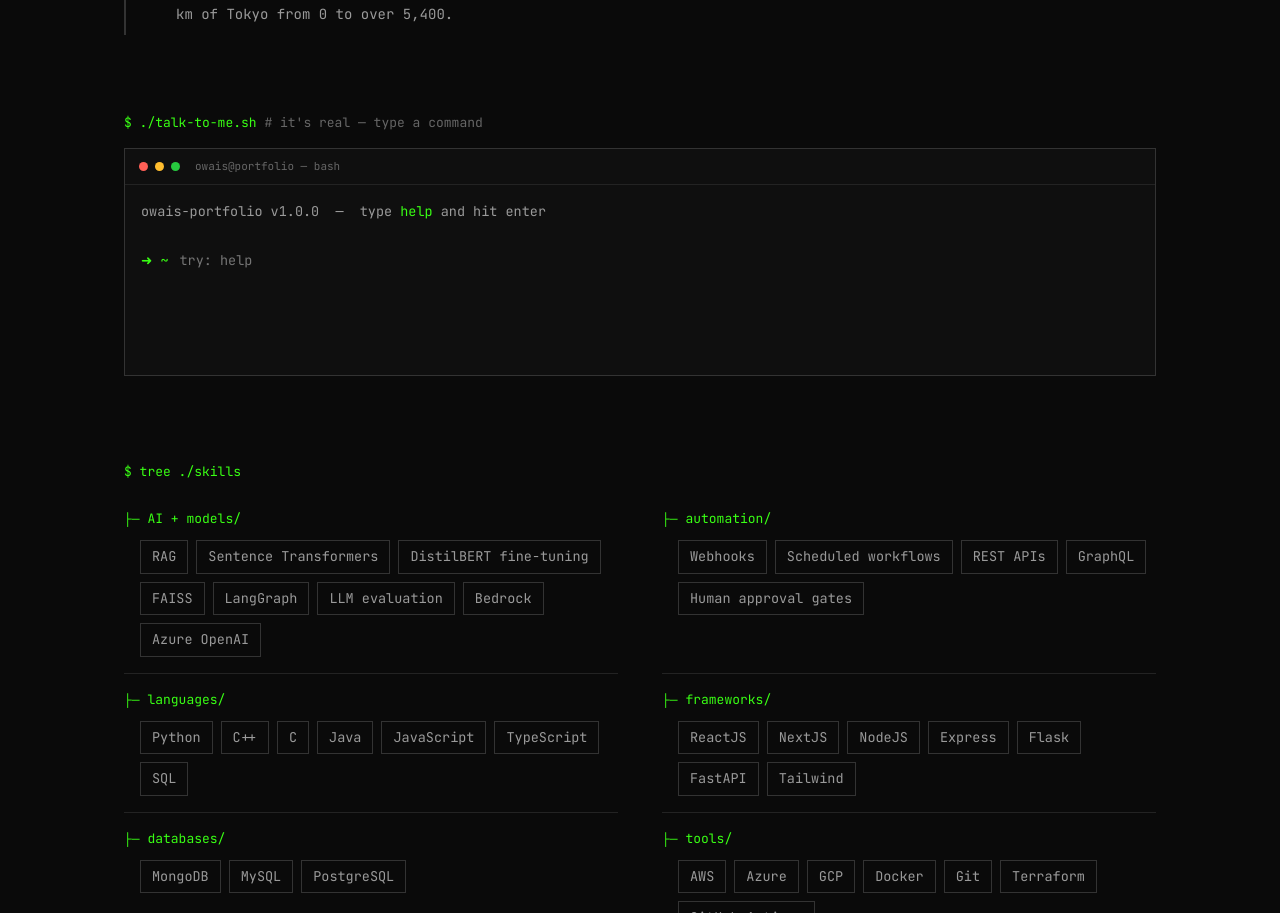
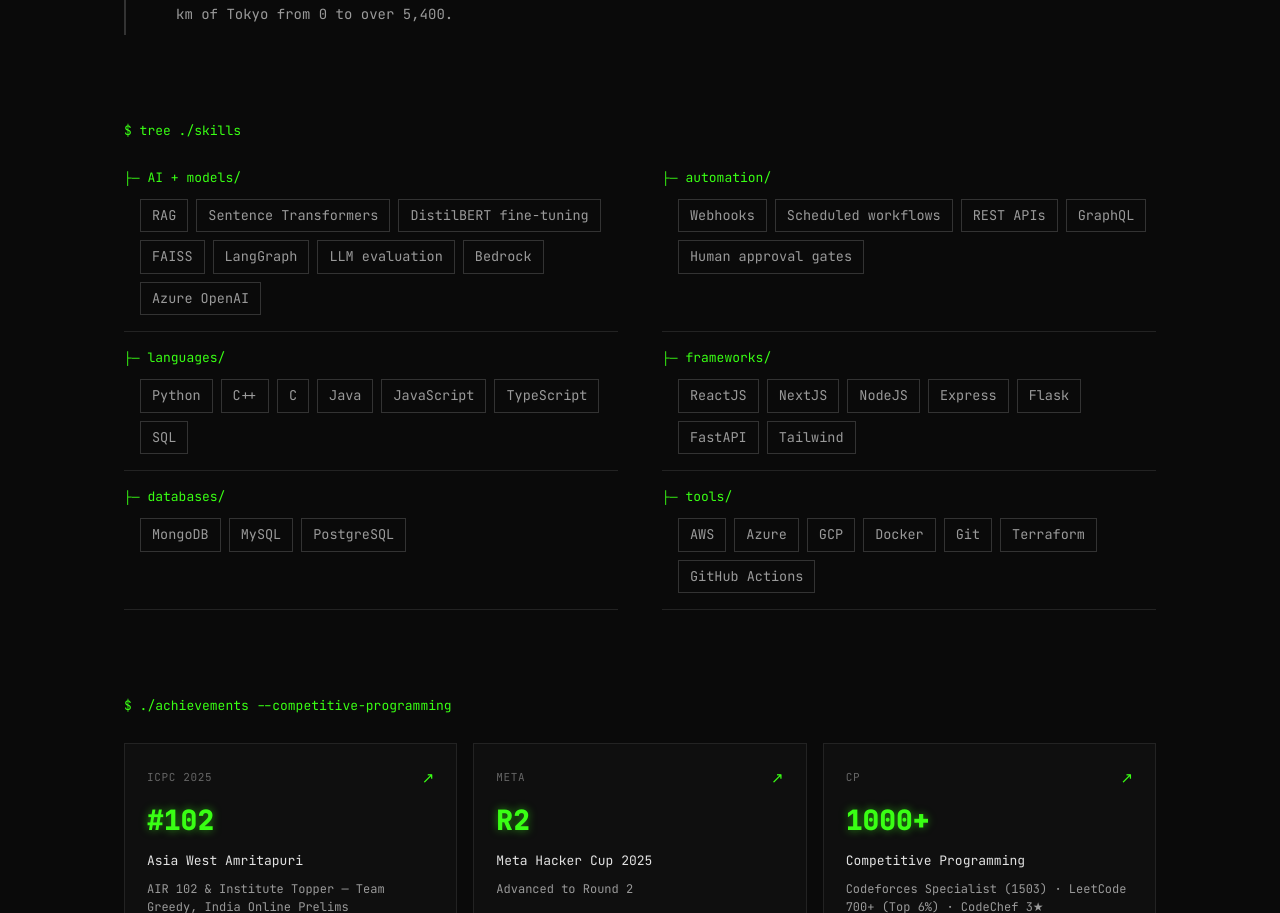
Before and after one commit to owaish7/owais-portfolio, a Next.js app: page / in a window 1280 px wide. Shown: the part 3368-4281 px from the top of the page. Built offline with nearby package versions, Linux system fonts and the light colour scheme; no server answers.

Commit message:
Refine hero and replace job metric with achievements

```diff
--- a/components/Portfolio.tsx
+++ b/components/Portfolio.tsx
@@ -5,7 +5,6 @@
 import Hero from "./Hero";
 import StatStrip from "./StatStrip";
 import About from "./About";
-import Terminal from "./Terminal";
 import Experience from "./Experience";
 import Projects from "./Projects";
 import Skills from "./Skills";
@@ -68,7 +67,6 @@
       <StatStrip />
       <About />
       <Experience />
-      <Terminal theme={theme} onToggleTheme={toggleTheme} />
       <Skills />
       <Achievements />
       <Contact themeLabel={themeLabel} />
```
